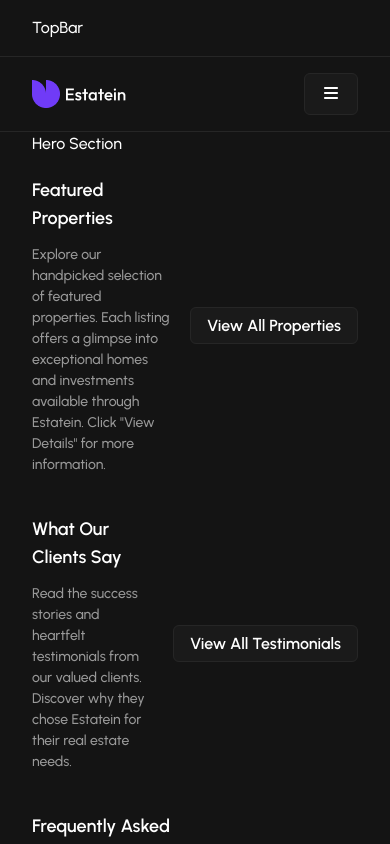
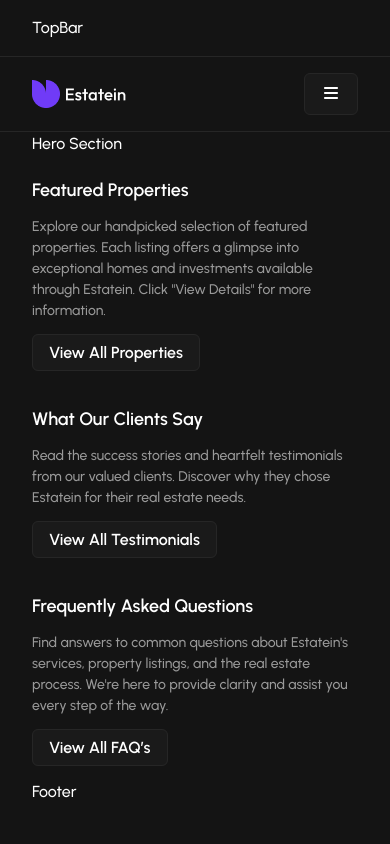
Before and after one commit to k7areef/Estatein, a React (Vite) app: page / in a window 390 px wide. Shown: the top 844 px of the page. Built offline with nearby package versions, Linux system fonts and the light colour scheme.

Commit message:
Enhance Section Header

```diff
--- a/src/components/sections/common/SectionHeader.jsx
+++ b/src/components/sections/common/SectionHeader.jsx
@@ -11,7 +11,7 @@
 
 function SectionHeader({ title = "", description = "", children, ...props }) {
     return (
-        <div className={`section-header flex items-center justify-between gap-5 ${props.className}`} {...props}>
+        <div className={`section-header flex md:items-center justify-between gap-5 max-md:flex-col ${props.className}`} {...props}>
             <div className="text-wrapper w-full">
                 <h2 className="font-semibold text-lg sm:text-xl md:text-2xl xl:text-3xl">{title}</h2>
                 {description && <p className="mt-3">{description}</p>}
```
